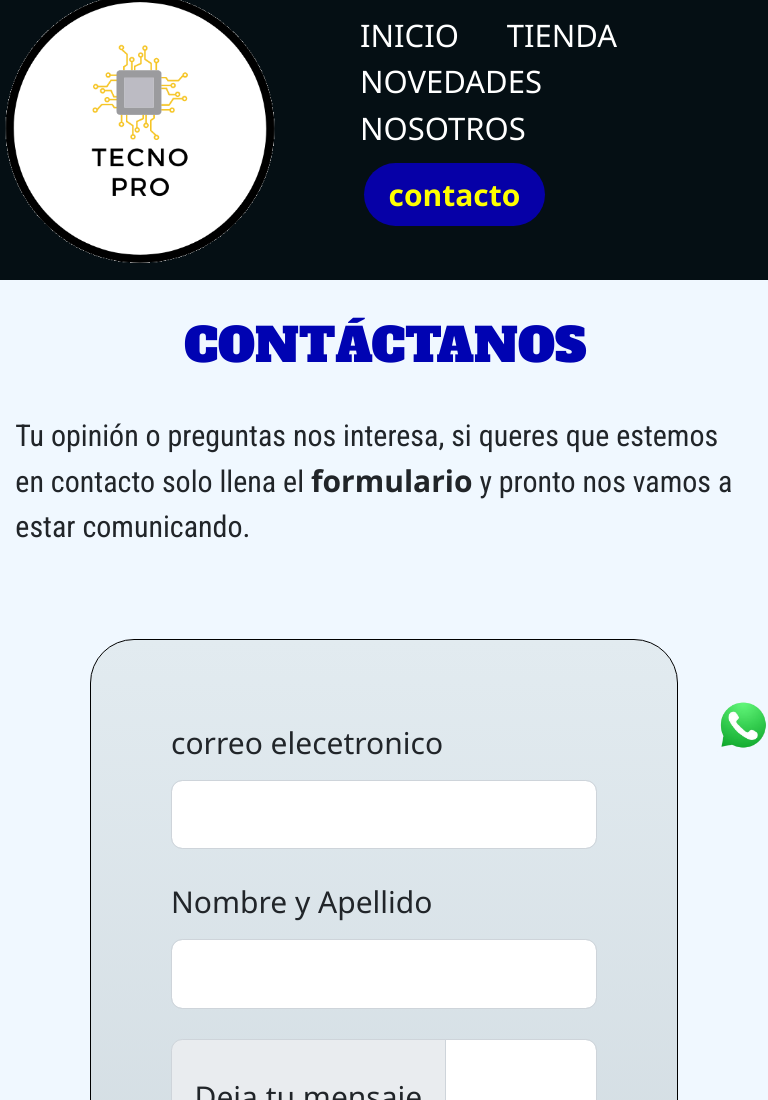
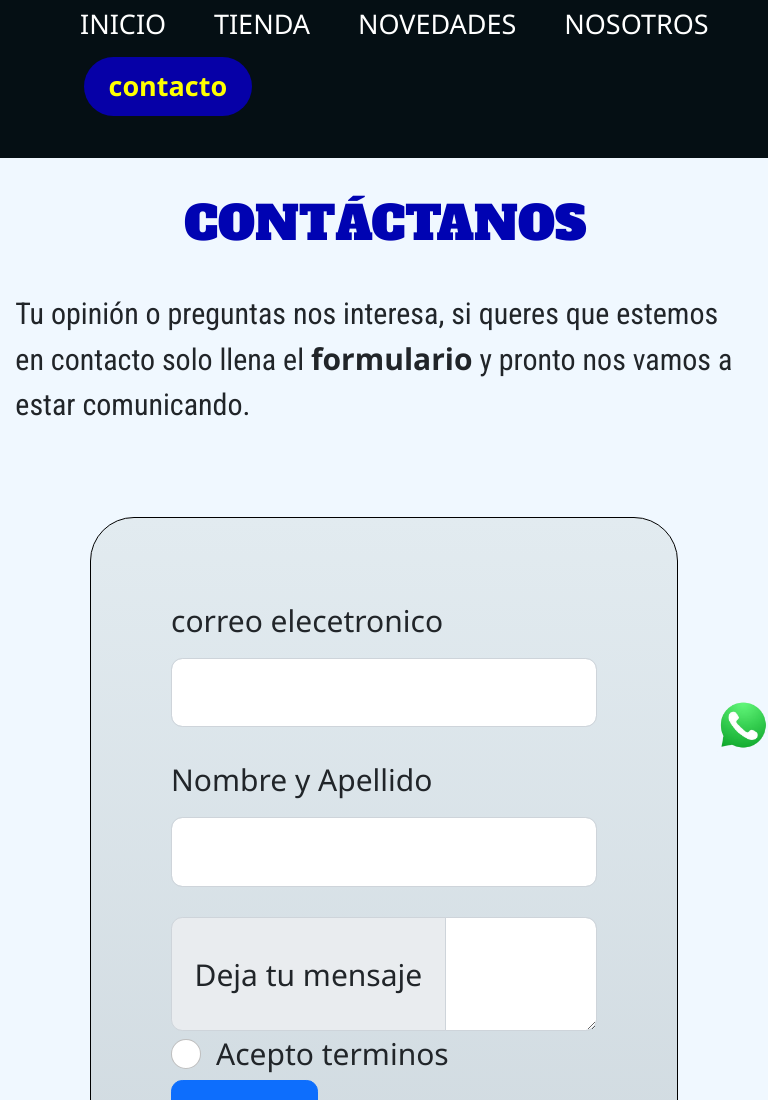
Before and after one commit to srledesmaleo97/TecnoPRO, a website: page secciones/contacto.html in a window 768 px wide. Shown: the top 1100 px of the page. Drawn offline with nearby package versions, Linux system fonts and the light colour scheme; a web font is replaced by a local one.

Commit message:
contacto

```diff
--- a/scss/_contacto.scss
+++ b/scss/_contacto.scss
@@ -39,6 +39,31 @@
                         }
 
                   }
+
+       /*tablet */
+ @media (max-width:768px) and (min-width:480px){
+    .contenedorContacto{
+        width: 100%;
+        max-width: 100%;
+        grid-template-columns: 0.2fr;
+        grid-template-rows:  0.2fr;
+        grid-template-areas: "header header"
+                             "main main"
+                             "footer footer";
+                             .header{
+                                .logo{
+
+                                   display: none;
+                                }
+                                .link{
+                                   display: block;
+                                   a{
+                                       font-size: 27px;
+                                   }
+                                }
+                            }
+                            }
+ }
 
   /*pantalla celular*/
  @media (max-width:479px) and (min-width:320px){
```
Also changed, not shown: styles/main.css.
